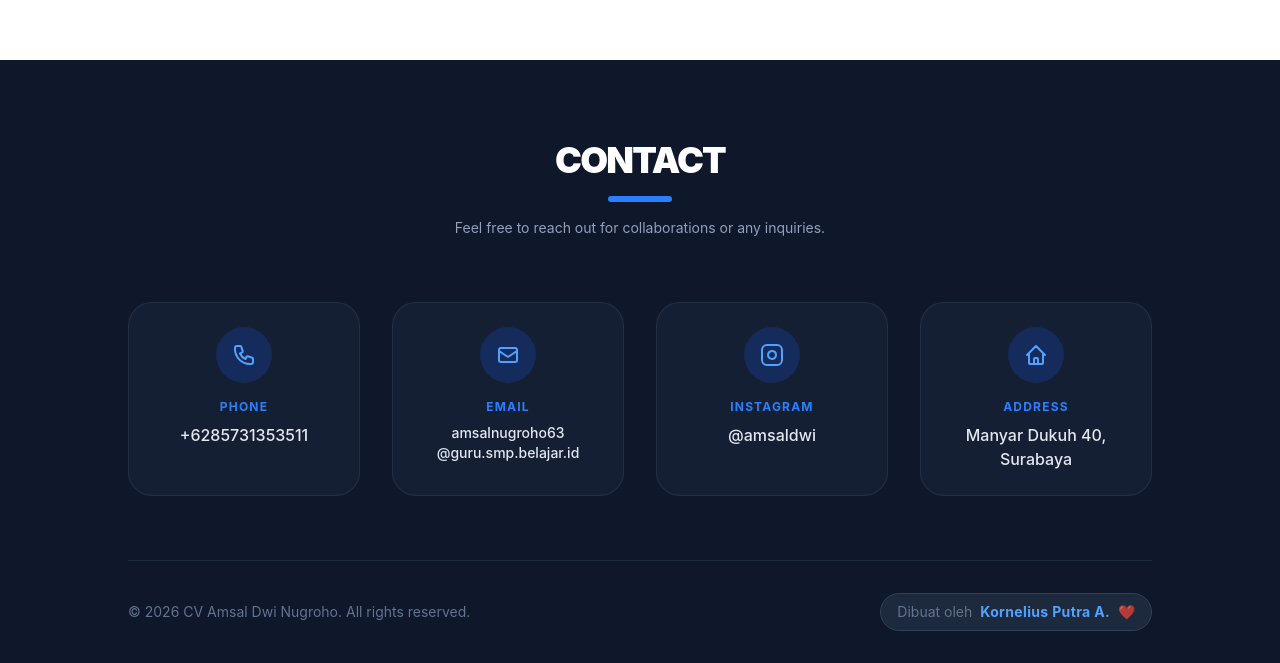
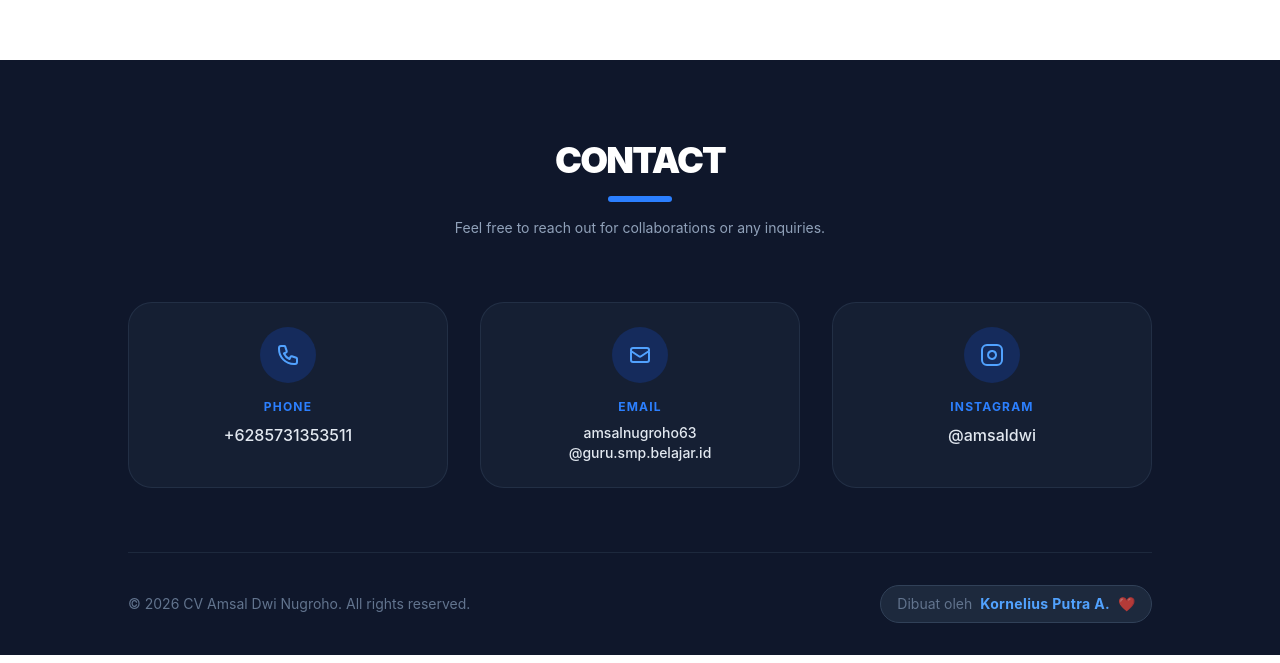
Before and after one commit to kornelius-learn2022/cv-mr-amsal, a React (Vite) app in the folder cv-mr-amsal/: page / in a window 1280 px wide. Shown: the part 4456-5119 px from the top of the page. Built offline with nearby package versions, Linux system fonts and the light colour scheme.

Commit message:
menghilangkan alamat

```diff
--- a/cv-mr-amsal/src/App.jsx
+++ b/cv-mr-amsal/src/App.jsx
@@ -581,7 +581,7 @@
           </div>
 
           {/* Grid Informasi Kontak */}
-          <div className="grid grid-cols-1 md:grid-cols-2 lg:grid-cols-4 gap-8 mb-16">
+          <div className="grid grid-cols-1 md:grid-cols-2 lg:grid-cols-3 gap-8 mb-16">
             {/* 1. Phone */}
             <div className="flex flex-col items-center text-center p-6 bg-slate-800/50 rounded-3xl border border-slate-700/50 hover:bg-slate-800 hover:border-blue-500 transition-all duration-300 group">
               <div className="p-4 bg-blue-600/20 text-blue-400 rounded-full mb-4 group-hover:bg-blue-600 group-hover:text-white transition-colors">
@@ -690,33 +690,6 @@
             </div>
 
             {/* 4. Address */}
-            <div className="flex flex-col items-center text-center p-6 bg-slate-800/50 rounded-3xl border border-slate-700/50 hover:bg-slate-800 hover:border-blue-500 transition-all duration-300 group">
-              <div className="p-4 bg-blue-600/20 text-blue-400 rounded-full mb-4 group-hover:bg-blue-600 group-hover:text-white transition-colors">
-                {/* Ikon Home/Map */}
-                <svg
-                  className="w-6 h-6"
-                  fill="none"
-                  stroke="currentColor"
-                  viewBox="0 0 24 24"
-                  xmlns="http://www.w3.org/2000/svg"
-                >
-                  <path
-                    strokeLinecap="round"
-                    strokeLinejoin="round"
-                    strokeWidth={2}
-                    d="M3 12l2-2m0 0l7-7 7 7M5 10v10a1 1 0 001 1h3m10-11l2 2m-2-2v10a1 1 0 01-1 1h-3m-6 0a1 1 0 001-1v-4a1 1 0 011-1h2a1 1 0 011 1v4a1 1 0 001 1m-6 0h6"
-                  />
-                </svg>
-              </div>
-              <p className="text-blue-500 text-xs font-bold uppercase tracking-widest mb-2">
-                Address
-              </p>
-              <p className="font-medium text-slate-200">
-                Manyar Dukuh 40,
-                <br />
-                Surabaya
-              </p>
-            </div>
           </div>
 
           {/* Garis Pemisah & Footprint Kornelius */}
```
